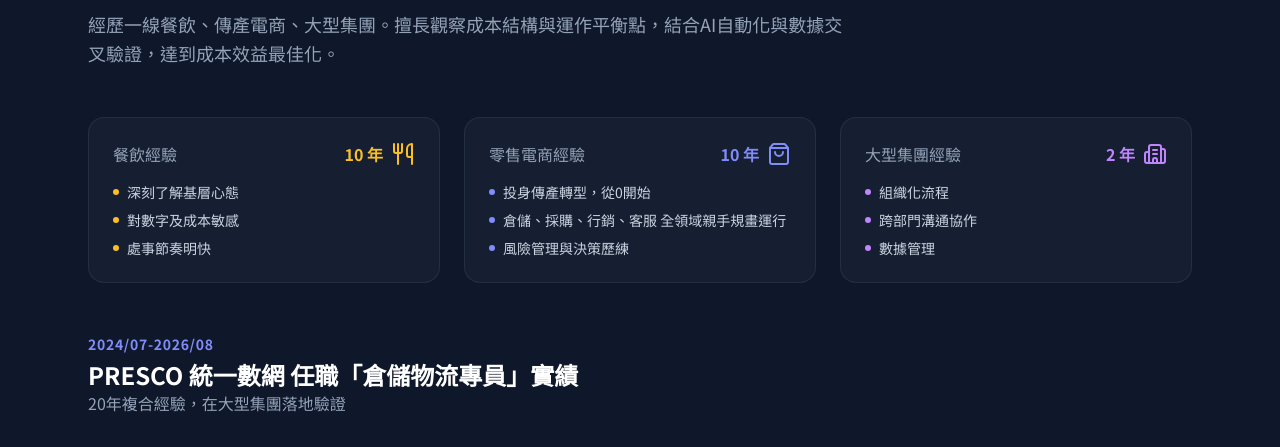
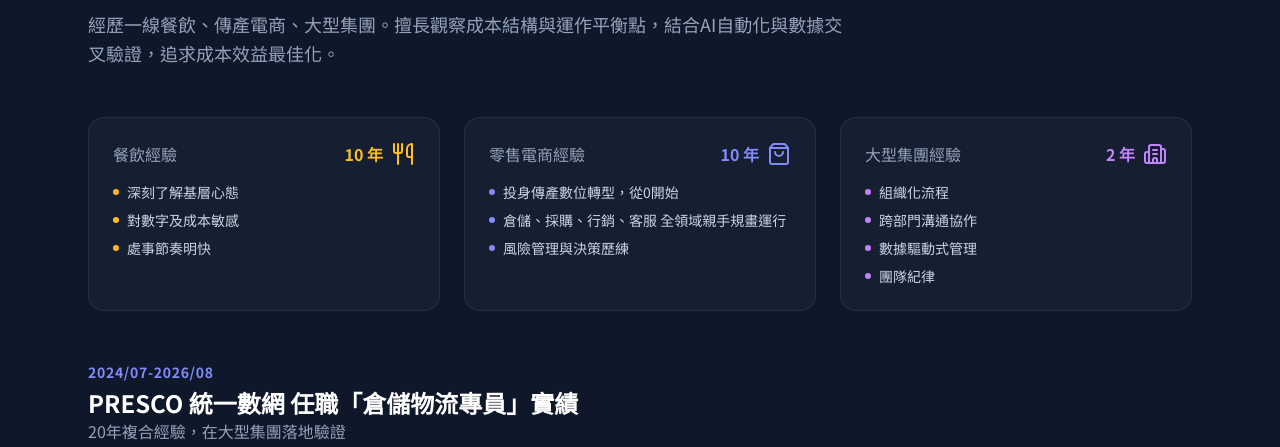
Before and after one commit to punkdd73/my_cv, a plain HTML site: page index.html in a window 1280 px wide. Shown: the part 313-760 px from the top of the page. Drawn offline with nearby package versions, Linux system fonts and the light colour scheme.

Commit message:
Update index.html

```diff
--- a/index.html
+++ b/index.html
@@ -99,7 +99,7 @@
         </h2>
 
         <p class="text-slate-400 text-lg max-w-3xl mb-12 leading-relaxed">
-            經歷一線餐飲、傳產電商、大型集團。擅長觀察成本結構與運作平衡點，結合AI自動化與數據交叉驗證，達到成本效益最佳化。
+            經歷一線餐飲、傳產電商、大型集團。擅長觀察成本結構與運作平衡點，結合AI自動化與數據交叉驗證，追求成本效益最佳化。
         </p>
 
         <!-- PATH -->
@@ -141,7 +141,7 @@
                 <ul class="space-y-2 text-xs text-slate-300">
                     <li class="flex items-center space-x-2">
                         <span class="w-1.5 h-1.5 rounded-full bg-indigo-400"></span>
-                        <span>投身傳產轉型，從0開始</span>
+                        <span>投身傳產數位轉型，從0開始</span>
                     </li>
                     <li class="flex items-center space-x-2">
                         <span class="w-1.5 h-1.5 rounded-full bg-indigo-400"></span>
@@ -174,7 +174,11 @@
                     </li>
                     <li class="flex items-center space-x-2">
                         <span class="w-1.5 h-1.5 rounded-full bg-purple-400"></span>
-                        <span>數據管理</span>
+                        <span>數據驅動式管理</span>
+                    </li>
+                    <li class="flex items-center space-x-2">
+                        <span class="w-1.5 h-1.5 rounded-full bg-purple-400"></span>
+                        <span>團隊紀律</span>
                     </li>
                 </ul>
             </div>
```
